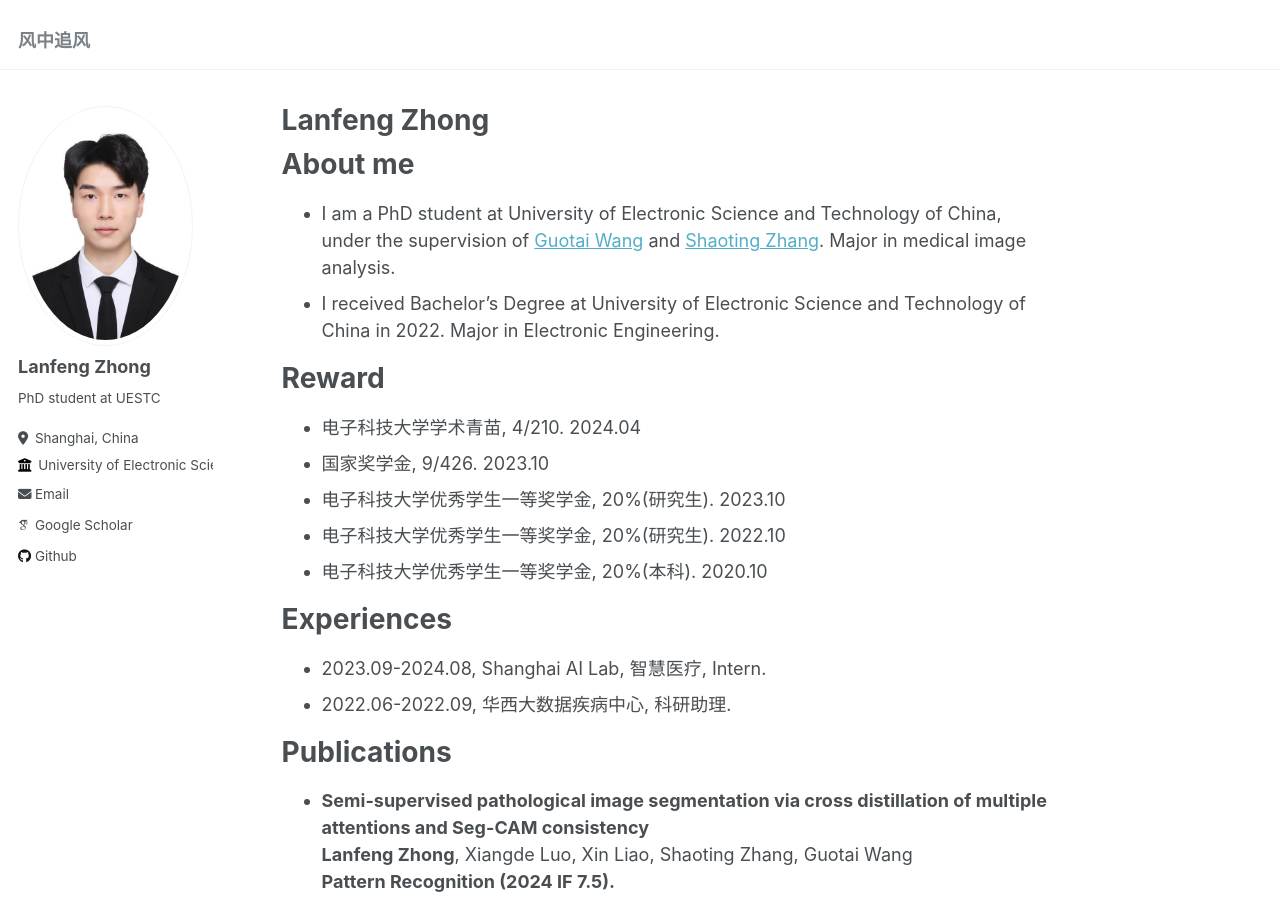
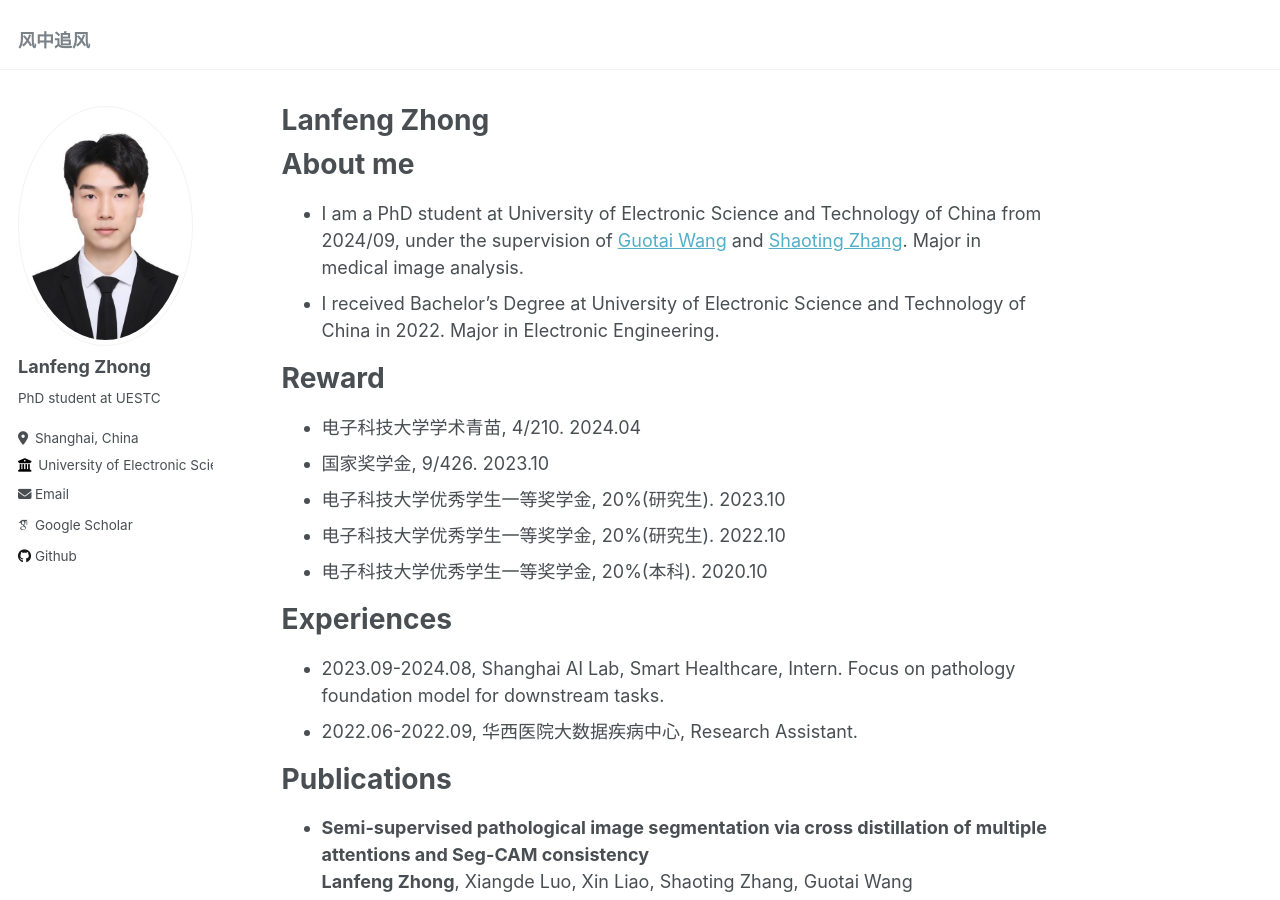
Before and after one commit to lanfz2000/lanfz2000.github.io, a Jekyll site: the page built from _pages/about.md, in a window 1280 px wide and 900 px high. Built offline with Jekyll 4.4.1, drawn with Linux system fonts in a browser that asks for light colours; some web fonts are replaced.

Commit message:
Update about.md

```diff
--- a/_pages/about.md
+++ b/_pages/about.md
@@ -9,7 +9,7 @@ redirect_from:
 
 About me
 ======
-* I am a PhD student at University of Electronic Science and Technology of China, under the supervision of [Guotai Wang](https://scholar.google.com/citations?user=Z2sFN4EAAAAJ&hl=en&oi=ao) and [Shaoting Zhang](https://scholar.google.com/citations?user=oiBMWK4AAAAJ&hl=en). Major in medical image analysis.
+* I am a PhD student at University of Electronic Science and Technology of China from 2024/09, under the supervision of [Guotai Wang](https://scholar.google.com/citations?user=Z2sFN4EAAAAJ&hl=en&oi=ao) and [Shaoting Zhang](https://scholar.google.com/citations?user=oiBMWK4AAAAJ&hl=en). Major in medical image analysis.
 * I received Bachelor's Degree at University of Electronic Science and Technology of China in 2022. Major in Electronic Engineering.
 
 # Reward
@@ -20,8 +20,8 @@ About me
 - 电子科技大学优秀学生一等奖学金, 20%(本科). 2020.10
 
 # Experiences
-- 2023.09-2024.08, Shanghai AI Lab, 智慧医疗, Intern.
-- 2022.06-2022.09, 华西大数据疾病中心, 科研助理.
+- 2023.09-2024.08, Shanghai AI Lab, Smart Healthcare, Intern. Focus on pathology foundation model for downstream tasks.
+- 2022.06-2022.09, 华西医院大数据疾病中心, Research Assistant.
 
 # Publications
 - **Semi-supervised pathological image segmentation via cross distillation of multiple attentions and Seg-CAM consistency**
```
